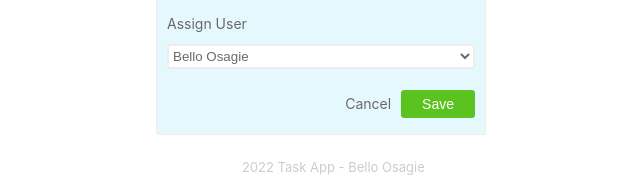
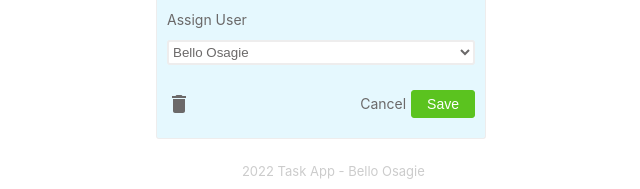
Before and after one commit to techstackmedia/task-manager-app, a React (Create React App) app: page / in a window 1280 px wide. Shown: the part 427-616 px from the top of the page, without its empty margins (319-959 px from the left). Built offline with nearby package versions, Linux system fonts and the light colour scheme.

Commit message:
add footer delete icon

```diff
--- a/public/index.html
+++ b/public/index.html
@@ -8,18 +8,12 @@
   <meta name="description" content="Web site created using create-react-app" />
   <link rel="apple-touch-icon" href="%PUBLIC_URL%/logo192.png" />
   <link rel="manifest" href="%PUBLIC_URL%/manifest.json" />
-  <!-- CSS only -->
-  <!-- <link href="https://cdn.jsdelivr.net/npm/bootstrap@5.2.0-beta1/dist/css/bootstrap.min.css" rel="stylesheet"
-    integrity="sha384-0evHe/X+R7YkIZDRvuzKMRqM+OrBnVFBL6DOitfPri4tjfHxaWutUpFmBp4vmVor" crossorigin="anonymous"> -->
   <title>React Redux App</title>
 </head>
 
 <body>
   <noscript>You need to enable JavaScript to run this app.</noscript>
   <div id="root"></div>
-  <!-- <script src="https://cdn.jsdelivr.net/npm/bootstrap@5.2.0-beta1/dist/js/bootstrap.bundle.min.js"
-    integrity="sha384-pprn3073KE6tl6bjs2QrFaJGz5/SUsLqktiwsUTF55Jfv3qYSDhgCecCxMW52nD2" crossorigin="anonymous">
-  </script> -->
 </body>
 
 </html>
--- a/src/components/Footer/Footer.jsx
+++ b/src/components/Footer/Footer.jsx
@@ -1,12 +1,18 @@
+import { MdDelete } from 'react-icons/md';
 import footer from './Footer.module.css';
 
 const Footer = () => {
   return (
     <footer className={footer.footer}>
       <div>
-        <div>Cancel</div>
         <div>
-          <button>Save</button>
+          <MdDelete />
+        </div>
+        <div>
+          <div>Cancel</div>
+          <div>
+            <button>Save</button>
+          </div>
         </div>
       </div>
     </footer>
--- a/src/components/Footer/Footer.module.css
+++ b/src/components/Footer/Footer.module.css
@@ -4,11 +4,48 @@
   border-top: 0;
   border-bottom-left-radius: 3px;
   border-bottom-right-radius: 3px;
+  padding-top: 20px;
+  padding-bottom: 20px;
 }
 
 .footer div:nth-child(1) {
   display: flex;
-  justify-content: flex-end;
+  justify-content: space-between;
+  align-items: center;
+}
+
+.footer div:nth-child(1) div:nth-child(1) {
+  margin-left: 10px;
+}
+
+.footer div:nth-child(1) div:nth-child(2) {
+  display: flex;
+  margin-right: 5px;
+  margin-left: 5px;
+}
+
+.footer div:nth-child(1) div:nth-child(1) {
+  color: rgb(107, 105, 105);
+  font-size: 14px;
+}
+
+.footer svg {
+  width: 24px;
+  height: 24px;
+}
+
+.footer button {
+  padding: 5px 15px;
+  background-color: rgb(91, 195, 31);
+  color: #fff;
+  border-radius: 3px;
+  font-size: 14px;
+  border: 1px solid rgb(91, 195, 31);
+}
+
+/* .footer div:nth-child(1) {
+  display: flex;
+  justify-content: space-between;
   margin-right: 10px;
   align-items: center;
   height: 60px;
@@ -26,4 +63,4 @@
   padding: 5px 20px;
   border-radius: 3px;
   font-size: 14px;
-}
+} */
```
